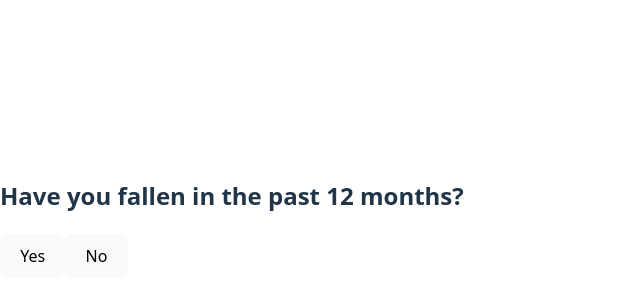
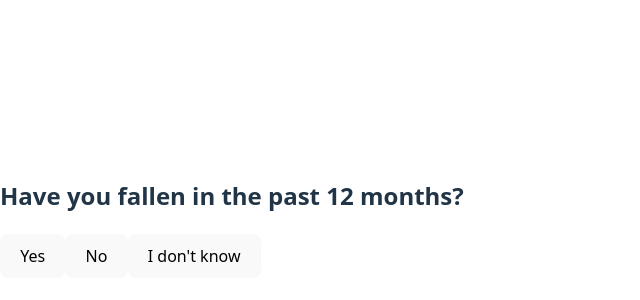
Before and after one commit to manderes-vale/fall-risk-app, a React (Vite) app: page / in a window 1280 px wide. Shown: the part 182-482 px from the top of the page, without its empty margins (0-640 px from the left). Built offline with nearby package versions, Linux system fonts and the light colour scheme.

Commit message:
Final fall risk

```diff
--- a/src/App.jsx
+++ b/src/App.jsx
@@ -1,6 +1,7 @@
 import React, { useState } from "react";
 import Scorecard from "./Scorecard";
 import generatePDF from "./generatePDF";
+import analyzeNotes from "./analyzeNotes";
 
 const questions = [
   {
@@ -9,11 +10,11 @@ const questions = [
     category: "Fall History",
     followUp: {
       text: "How many times?",
-      options: ["Once", "2–3 times", "More than 3 times"],
-      points: { "Once": 2, "2–3 times": 4, "More than 3 times": 6 }
+      options: ["Once", "2–3 times", "More than 3 times", "I don't know"],
+      points: { "Once": 2, "2–3 times": 4, "More than 3 times": 6, "I don't know": 0 }
     },
-    options: ["Yes", "No"],
-    points: { Yes: 6, No: 0 }
+    options: ["Yes", "No", "I don't know"],
+    points: { Yes: 6, No: 0, "I don't know": 0 }
   },
   {
     id: 2,
@@ -21,60 +22,60 @@ const questions = [
     category: "Balance",
     followUp: {
       text: "Do you use a cane or walker?",
-      options: ["Yes", "No"],
-      points: { Yes: 2, No: 0 }
+      options: ["Yes", "No", "I don't know"],
+      points: { Yes: 2, No: 0, "I don't know": 0 }
     },
-    options: ["Yes", "No"],
-    points: { Yes: 4, No: 0 }
+    options: ["Yes", "No", "I don't know"],
+    points: { Yes: 4, No: 0, "I don't know": 0 }
   },
   {
     id: 3,
     text: "Do you take any medications that cause dizziness or drowsiness?",
     category: "Medications",
-    options: ["Yes", "No"],
-    points: { Yes: 4, No: 0 }
+    options: ["Yes", "No", "I don't know"],
+    points: { Yes: 4, No: 0, "I don't know": 0 }
   },
   {
     id: 4,
     text: "Is your home well-lit at night (especially bedroom to bathroom)?",
     category: "Environment",
-    options: ["Yes", "No"],
-    points: { Yes: 0, No: 3 }
+    options: ["Yes", "No", "I don't know"],
+    points: { Yes: 0, No: 3, "I don't know": 0 }
   },
   {
     id: 5,
     text: "Do you have rugs or cords on your floor that could cause tripping?",
     category: "Environment",
-    options: ["Yes", "No"],
-    points: { Yes: 3, No: 0 }
+    options: ["Yes", "No", "I don't know"],
+    points: { Yes: 3, No: 0, "I don't know": 0 }
   },
   {
     id: 6,
     text: "Do you have grab bars installed in your bathroom?",
     category: "Safety",
-    options: ["Yes", "No"],
-    points: { Yes: 0, No: 3 }
+    options: ["Yes", "No", "I don't know"],
+    points: { Yes: 0, No: 3, "I don't know": 0 }
   },
   {
     id: 7,
     text: "Do you exercise at least 2x/week to improve strength and balance?",
     category: "Activity",
-    options: ["Yes", "No"],
-    points: { Yes: 0, No: 3 }
+    options: ["Yes", "No", "I don't know"],
+    points: { Yes: 0, No: 3, "I don't know": 0 }
   },
   {
     id: 8,
     text: "Is your vision regularly checked (within the past year)?",
     category: "Sensory",
-    options: ["Yes", "No"],
-    points: { Yes: 0, No: 2 }
+    options: ["Yes", "No", "I don't know"],
+    points: { Yes: 0, No: 2, "I don't know": 0 }
   },
   {
     id: 9,
     text: "Do you live alone?",
     category: "Social",
-    options: ["Yes", "No"],
-    points: { Yes: 2, No: 0 }
+    options: ["Yes", "No", "I don't know"],
+    points: { Yes: 2, No: 0, "I don't know": 0 }
   },
   {
     id: 10,
@@ -87,13 +88,15 @@ const questions = [
 export default function App() {
   const [step, setStep] = useState(0);
   const [responses, setResponses] = useState([]);
+  const [noteSuggestions, setNoteSuggestions] = useState([]);
+
   const current = questions[Math.floor(step)];
 
   const handleAnswer = (answer) => {
     const updated = [...responses, { id: current.id, answer }];
     setResponses(updated);
     if (current.followUp && answer === "Yes") {
-      setStep(step + 0.5); // show follow-up next
+      setStep(step + 0.5); // show follow-up
     } else {
       setStep(Math.floor(step) + 1);
     }
@@ -106,8 +109,13 @@ export default function App() {
   };
 
   const handleText = (text) => {
-    const updated = [...responses, { id: current.id, answer: text }];
-    setResponses(updated);
+    setResponses([...responses, { id: current.id, answer: text }]);
+  };
+
+  const handleSubmitText = () => {
+    const noteResponse = responses.find((r) => r.id === 10);
+    const suggestions = noteResponse ? analyzeNotes(noteResponse.answer) : [];
+    setNoteSuggestions(suggestions);
     setStep(step + 1);
   };
 
@@ -116,51 +124,63 @@ export default function App() {
       <Scorecard
         responses={responses}
         questions={questions}
-        onGeneratePDF={() => generatePDF(responses, questions)}
+        noteSuggestions={noteSuggestions}
+        onGeneratePDF={() => generatePDF(responses, questions, noteSuggestions)}
       />
     );
   }
 
-  // Show follow-up
   if (typeof step === "number" && step % 1 !== 0) {
     const parent = questions[Math.floor(step)];
     return (
-      <div className="p-6 max-w-xl mx-auto">
+      <div className="bg-white min-h-screen flex items-center justify-center">
+        <div className="p-6 max-w-xl w-full text-center">
           <h2 className="text-xl font-bold mb-4">{parent.followUp.text}</h2>
           {parent.followUp.options.map((opt) => (
             <button
               key={opt}
               onClick={() => handleFollowUp(opt)}
-            className="block w-full text-left p-2 my-2 border rounded"
+              className="block w-full p-2 my-2 border rounded"
             >
               {opt}
             </button>
           ))}
         </div>
+      </div>
     );
   }
 
   return (
-    <div className="p-6 max-w-xl mx-auto">
+    <div className="bg-white min-h-screen flex items-center justify-center">
+      <div className="p-6 max-w-xl w-full text-center">
         <h2 className="text-xl font-bold mb-4">{current.text}</h2>
         {current.isText ? (
+          <>
             <textarea
-          className="w-full border rounded p-2"
+              className="w-full border rounded p-2 mb-4"
               rows={4}
-          onBlur={(e) => handleText(e.target.value)}
-          placeholder="Type your answer and click outside this box to continue"
+              onChange={(e) => handleText(e.target.value)}
+              placeholder="Type your answer here"
             />
+            <button
+              onClick={handleSubmitText}
+              className="bg-blue-600 text-white px-4 py-2 rounded"
+            >
+              Submit
+            </button>
+          </>
         ) : (
           current.options.map((opt) => (
             <button
               key={opt}
               onClick={() => handleAnswer(opt)}
-            className="block w-full text-left p-2 my-2 border rounded"
+              className="block w-full p-2 my-2 border rounded"
             >
               {opt}
             </button>
           ))
         )}
       </div>
+    </div>
   );
 }
--- a/src/Scorecard.jsx
+++ b/src/Scorecard.jsx
@@ -9,7 +9,6 @@ const riskAdvice = {
   "Activity": "Start a strength and balance exercise routine.",
   "Sensory": "Have your vision and hearing tested.",
   "Social": "Consider alert systems or support networks.",
-  "Notes": "Additional notes considered."
 };
 
 const valeLinks = {
@@ -20,38 +19,52 @@ const valeLinks = {
   "Safety": "grab+bars",
   "Activity": "exercise",
   "Sensory": "vision",
-  "Social": "alert+systems"
+  "Social": "alert+systems",
 };
 
-export default function Scorecard({ responses, questions, onGeneratePDF }) {
+export default function Scorecard({ responses, questions, noteSuggestions, onGeneratePDF }) {
   const categoryScores = {};
+  let earned = 0;
+  let possible = 0;
 
   responses.forEach(({ id, answer }) => {
     const baseId = id.toString().replace("-followUp", "");
     const q = questions.find((q) => q.id.toString() === baseId);
     if (!q || !q.category || q.isText) return;
 
-    const score = q.points?.[answer] || q.followUp?.points?.[answer] || 0;
+    const fullPoints = Math.max(...Object.values(q.points || {}), ...(q.followUp?.points ? Object.values(q.followUp.points) : [0]));
+    const score = q.points?.[answer] ?? q.followUp?.points?.[answer] ?? 0;
+
+    earned += score;
+    possible += answer === "I don't know" ? 0 : fullPoints;
     categoryScores[q.category] = (categoryScores[q.category] || 0) + score;
   });
 
+  const overallScore = possible ? Math.round(100 - (earned / possible) * 100) : "N/A";
+
   return (
-    <div className="p-6 max-w-xl mx-auto">
-      <h1 className="text-2xl font-bold mb-4">Fall Risk Scorecard</h1>
-      <p className="mb-6">Here’s your personalized risk overview and suggested next steps:</p>
+    <div className="p-6 max-w-xl mx-auto font-sans">
+      <h1 className="text-2xl font-bold mb-4">Your Fall Risk Scorecard</h1>
+      {overallScore !== "N/A" && (
+        <p className="mb-4 text-lg">
+          <strong>Overall Fall Risk Score:</strong> {overallScore}/100 (
+          {overallScore >= 67 ? "Low" : overallScore >= 34 ? "Moderate" : "High"} Risk)
+        </p>
+      )}
 
-      {Object.entries(categoryScores).map(([category, points]) => {
-        const color = points >= 6 ? "Red (High)" : points >= 3 ? "Yellow (Moderate)" : "Green (Low)";
+      {Object.entries(categoryScores).map(([category, score]) => {
+        const risk = score >= 6 ? "High" : score >= 3 ? "Moderate" : "Low";
         const advice = riskAdvice[category];
         const linkQuery = valeLinks[category];
+
         return (
-          <div key={category} className="mb-4 border rounded p-3 bg-white">
-            <h2 className="font-semibold">{category}</h2>
-            <p>Risk Level: {color}</p>
-            <p>{advice}</p>
+          <div key={category} className="mb-4 border rounded p-4 bg-white shadow">
+            <h2 className="text-lg font-semibold">{category}</h2>
+            <p>Risk Level: <strong>{risk}</strong></p>
+            <p className="mt-1">{advice}</p>
             {linkQuery && (
               <a
-                className="text-blue-600 underline mt-1 inline-block"
+                className="text-blue-600 underline inline-block mt-2"
                 href={`https://wellness.valehealth.com?query=${linkQuery}`}
                 target="_blank"
                 rel="noopener noreferrer"
@@ -63,9 +76,20 @@ export default function Scorecard({ responses, questions, onGeneratePDF }) {
         );
       })}
 
+      {noteSuggestions?.length > 0 && (
+        <div className="mt-6 mb-4 border rounded p-4 bg-blue-50">
+          <h2 className="font-semibold mb-2">Suggestions based on your comments:</h2>
+          <ul className="list-disc ml-6">
+            {noteSuggestions.map((item, i) => (
+              <li key={i}>{item}</li>
+            ))}
+          </ul>
+        </div>
+      )}
+
       <button
         onClick={onGeneratePDF}
-        className="mt-6 bg-blue-600 text-white px-4 py-2 rounded"
+        className="mt-6 bg-blue-600 text-white px-4 py-2 rounded hover:bg-blue-700"
       >
         Download PDF Summary
       </button>
--- /dev/null
+++ b/src/analyzeNotes.js
@@ -0,0 +1,21 @@
+// analyzeNotes.js
+export default function analyzeNotes(text) {
+  const suggestions = [];
+
+  const patterns = [
+    { keyword: /rug|carpet|mat/i, recommendation: "Consider removing loose rugs or securing carpets to reduce tripping hazards." },
+    { keyword: /stairs|steps/i, recommendation: "Ensure stairs have handrails and are well lit." },
+    { keyword: /shower|bathtub/i, recommendation: "Install grab bars and non-slip mats in the bathroom." },
+    { keyword: /night|dark|light/i, recommendation: "Add nightlights or motion-sensor lights in walkways." },
+    { keyword: /medication|dizzy|sleep/i, recommendation: "Review medications with your healthcare provider for fall-related side effects." },
+    { keyword: /walker|cane|aid/i, recommendation: "Use appropriate mobility aids as prescribed." }
+  ];
+
+  patterns.forEach(({ keyword, recommendation }) => {
+    if (keyword.test(text)) {
+      suggestions.push(recommendation);
+    }
+  });
+
+  return suggestions;
+}
--- a/src/generatePDF.js
+++ b/src/generatePDF.js
@@ -1,4 +1,3 @@
-// generatePDF.js
 import jsPDF from "jspdf";
 
 const riskAdvice = {
@@ -9,7 +8,7 @@ const riskAdvice = {
   "Safety": "Install grab bars and use non-slip mats.",
   "Activity": "Start a strength and balance exercise routine.",
   "Sensory": "Have your vision and hearing tested.",
-  "Social": "Consider alert systems or support networks."
+  "Social": "Consider alert systems or support networks.",
 };
 
 const valeLinks = {
@@ -23,34 +22,42 @@ const valeLinks = {
   "Social": "alert+systems"
 };
 
-export default function generatePDF(responses, questions) {
+export default function generatePDF(responses, questions, noteSuggestions = []) {
   const doc = new jsPDF();
-  doc.setFontSize(14);
+  doc.setFontSize(16);
   doc.text("Fall Risk Scorecard", 15, 20);
 
   let y = 30;
   const categoryScores = {};
+  let earned = 0;
+  let possible = 0;
 
   responses.forEach(({ id, answer }) => {
     const baseId = id.toString().replace("-followUp", "");
     const q = questions.find((q) => q.id.toString() === baseId);
     if (!q || !q.category || q.isText) return;
 
-    const score = q.points?.[answer] || q.followUp?.points?.[answer] || 0;
+    const maxPoints = Math.max(...Object.values(q.points || {}), ...(q.followUp?.points ? Object.values(q.followUp.points) : [0]));
+    const score = q.points?.[answer] ?? q.followUp?.points?.[answer] ?? 0;
+
+    earned += score;
+    possible += answer === "I don't know" ? 0 : maxPoints;
     categoryScores[q.category] = (categoryScores[q.category] || 0) + score;
   });
+
+  const overallScore = possible ? Math.round(100 - (earned / possible) * 100) : "N/A";
+  doc.setFontSize(12);
+  doc.text(`Overall Fall Risk Score: ${overallScore}/100`, 15, y);
+  y += 10;
 
   Object.entries(categoryScores).forEach(([category, score]) => {
     const risk = score >= 6 ? "High" : score >= 3 ? "Moderate" : "Low";
     const advice = riskAdvice[category];
     const link = `https://wellness.valehealth.com?query=${valeLinks[category]}`;
 
-    doc.text(`${category}: ${risk} Risk`, 15, y);
-    y += 8;
-    doc.text(`Advice: ${advice}`, 15, y);
-    y += 8;
-    doc.text(`Products: ${link}`, 15, y);
-    y += 10;
+    doc.text(`${category}: ${risk} Risk`, 15, y); y += 8;
+    doc.text(`Advice: ${advice}`, 15, y); y += 8;
+    doc.text(`Products: ${link}`, 15, y); y += 10;
 
     if (y > 270) {
       doc.addPage();
@@ -58,5 +65,20 @@ export default function generatePDF(responses, questions) {
     }
   });
 
+  if (noteSuggestions.length > 0) {
+    doc.setFontSize(14);
+    doc.text("Suggestions Based on Your Comments:", 15, y);
+    y += 8;
+    doc.setFontSize(12);
+    noteSuggestions.forEach((sugg) => {
+      doc.text(`• ${sugg}`, 15, y);
+      y += 7;
+      if (y > 270) {
+        doc.addPage();
+        y = 20;
+      }
+    });
+  }
+
   doc.save("fall-risk-scorecard.pdf");
 }
```
Lines whose indentation alone changed are shown as unchanged.
